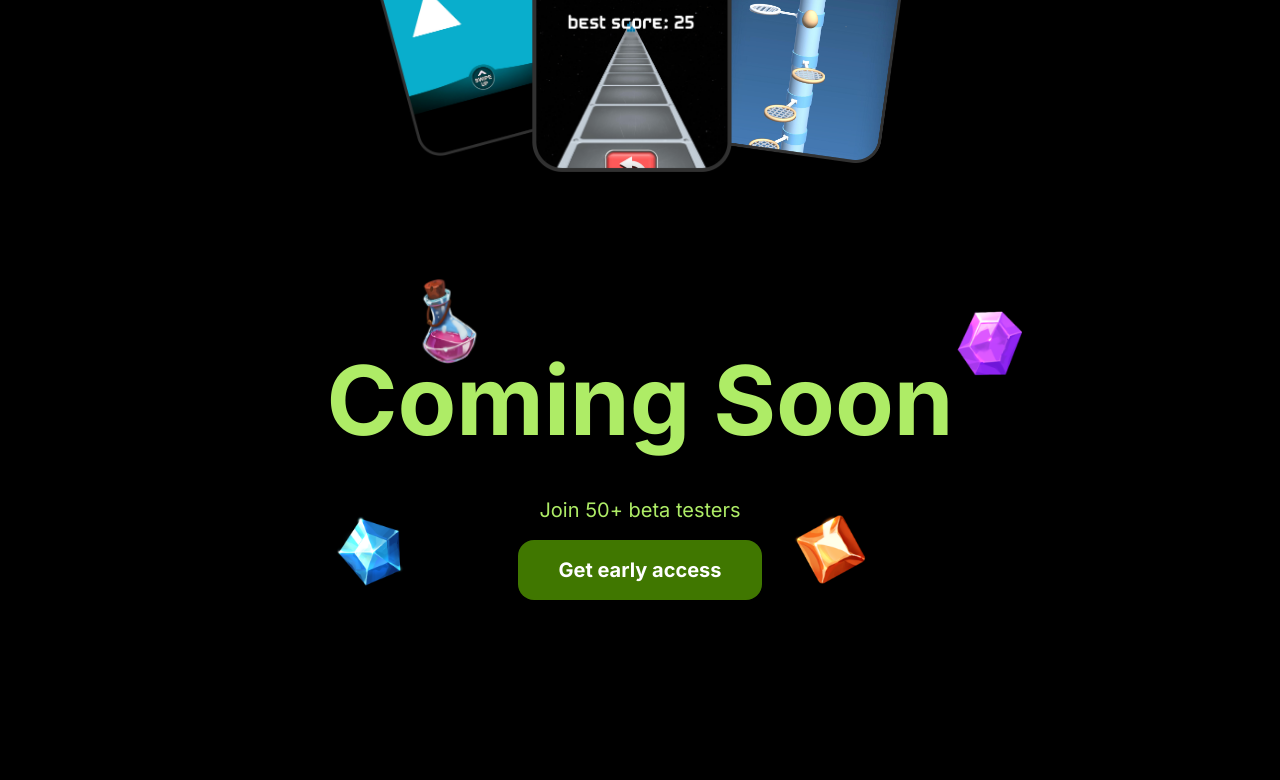
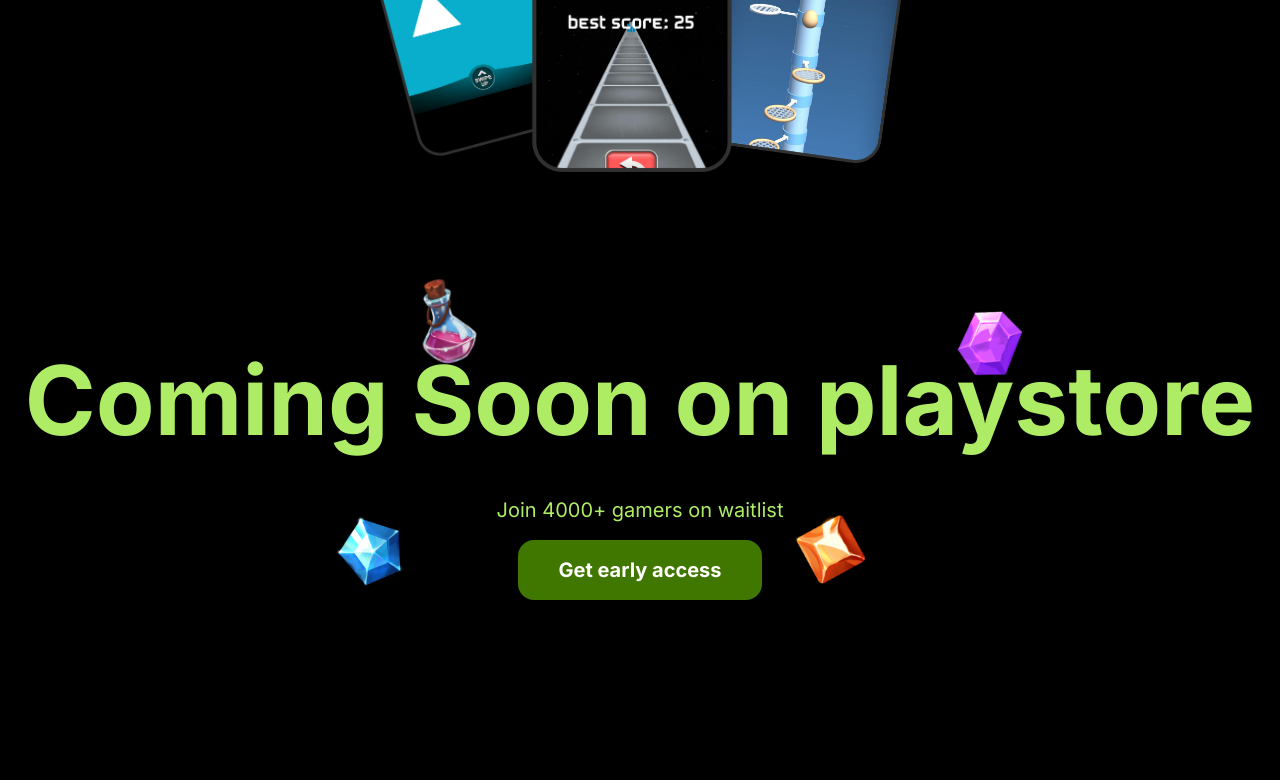
Before and after one commit to abhigyan-b/zipzap, a Next.js app: page / in a window 1280 px wide. Shown: the part 544-1324 px from the top of the page. Built offline with nearby package versions, Linux system fonts and the light colour scheme.

Commit message:
Changed text and button's form link

```diff
--- a/src/components/home/components/ComingSoon.tsx
+++ b/src/components/home/components/ComingSoon.tsx
@@ -14,15 +14,15 @@ export const ComingSoon = () => {
   return (
     <div className="flex flex-col items-center justify-center gap-8 md:gap-12 relative w-full">
       <div className="flex justify-center text-4xl md:text-8xl text-light-green font-bold">
-        Coming Soon
+        Coming Soon on playstore
       </div>
       {/* <div className="flex justify-center text-base text-white font-normal">
       on your
     </div> */}
 
       <div className="flex flex-col items-center justify-center gap-4 justify-center text-lg md:text-xl text-light-green font-normal">
-        Join 50+ beta testers
-        <Link href="https://forms.gle/zMyNUGuY9a4buhZU9">
+        Join 4000+ gamers on waitlist
+        <Link href="https://forms.gle/jzg3Gu6Mxq5E9xY19">
           <button className="py-3 md:py-4 px-6 md:px-10 bg-dark-green text-white rounded-2xl font-bold">
             Get early access
           </button>
```
